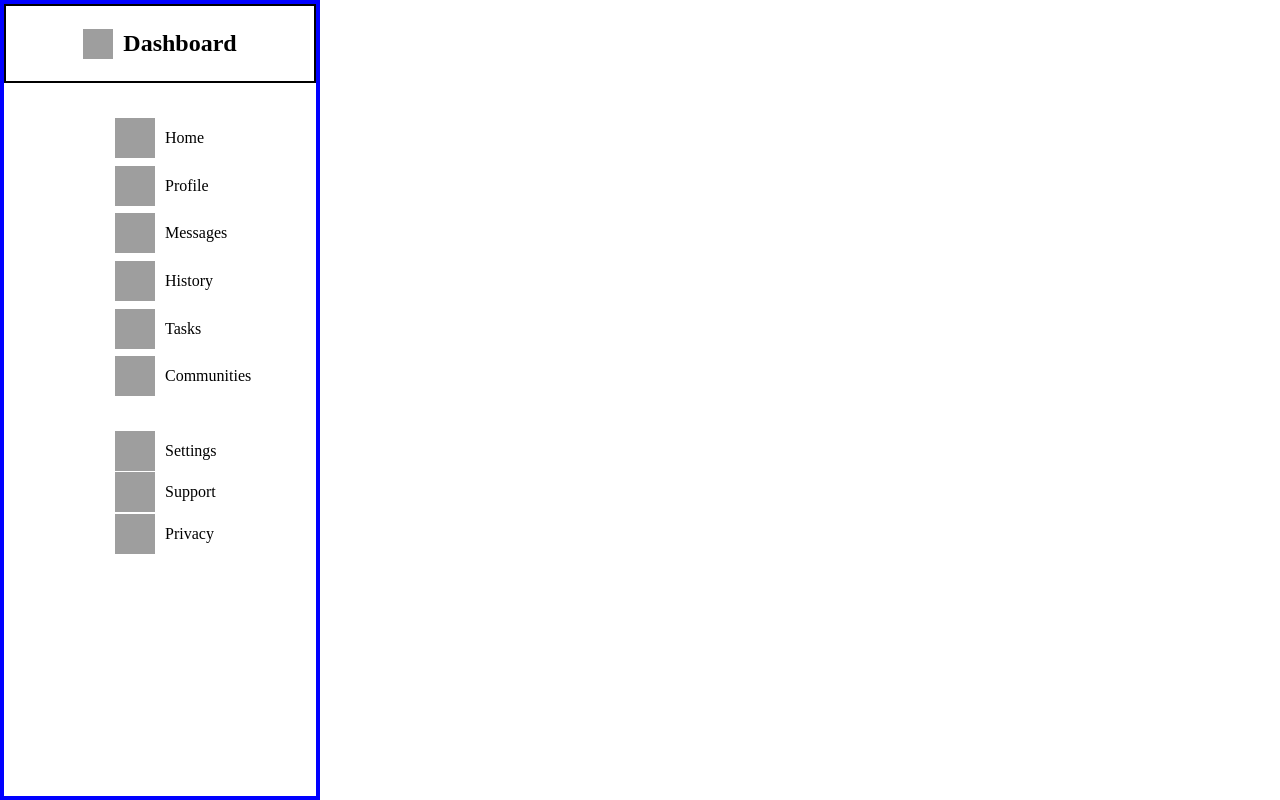
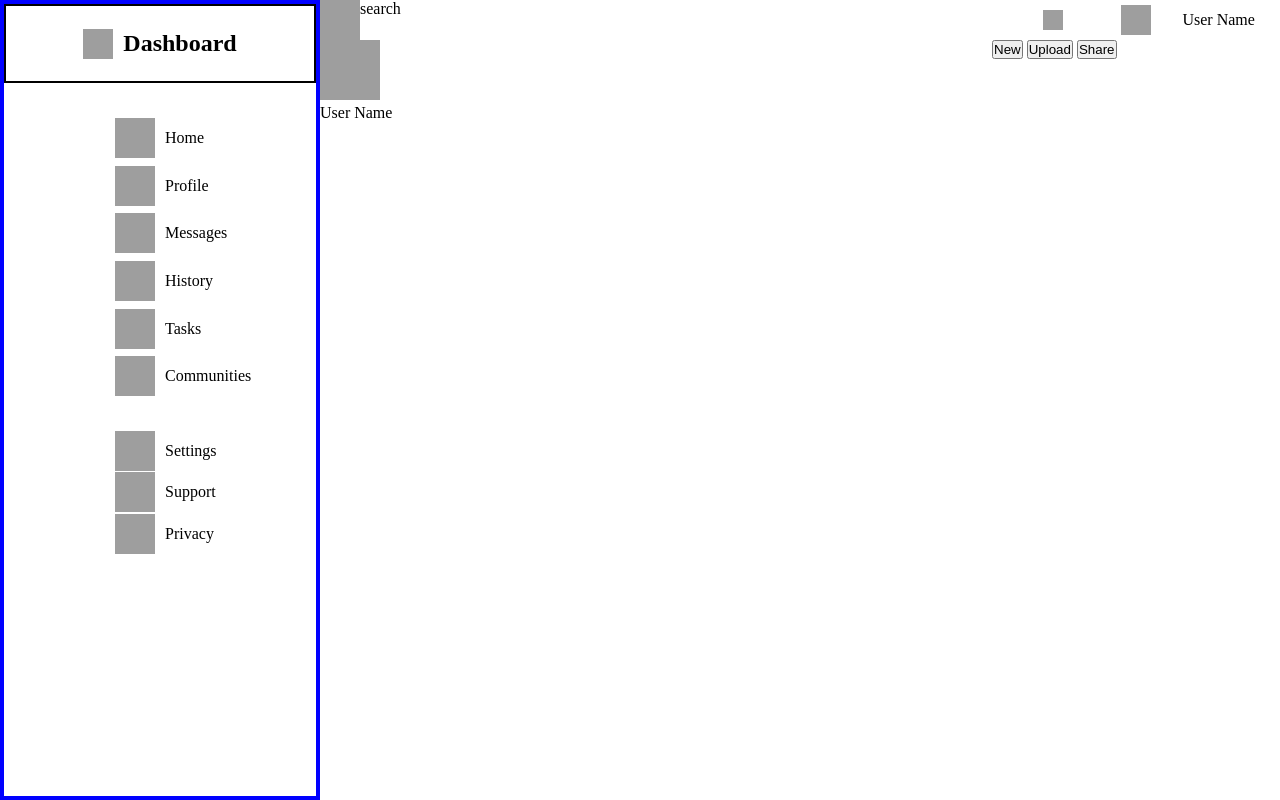
Before and after one commit to RazvanUscatuN/Admin-Dashboard, a plain HTML site: page index.html in a window 1280 px wide. Drawn offline with Linux system fonts and the light colour scheme; grey boxes are pictures that could not be loaded.

Commit message:
add header grid system

```diff
--- a/index.html
+++ b/index.html
@@ -65,17 +65,40 @@
               <p>Privacy</p>
             </img>
           </div>
+        </div>
+      </div>
+
+
+      <div class="header">
+        <div class="search-bar">
+          <img src="https://picsum.photos/20" alt="">
+          <p>search</p>
+        </div>
+        <div class="user-corner">
+          <img src="https://picsum.photos/20" alt="">
+          <img src="https://picsum.photos/30" alt="">
+          <p>User Name</p>
+        </div>
+
+        <div class="welcome-user">
+          <img src="https://picsum.photos/60" alt="">
+          <p> User Name</p>
+        </div>
+
+        <div class="user-buttons">
+          <button>New</button>
+          <button>Upload</button>
+          <button>Share</button>
+        </div>
 
 
 
-        </div>
+      </div>
 
 
 
 
 
-
-      </div>
     </div>
   </body>
 </html>
--- a/style.css
+++ b/style.css
@@ -71,3 +71,23 @@ body {
   display:grid;
   justify-self: end;
 }
+
+
+
+.header {
+  display:grid;
+  grid-template-columns: 70% 30%;
+  grid-template-rows: 30% 70%;
+}
+
+.search-bar{
+  display:flex;
+}
+
+.user-corner{
+  display:grid;
+  grid-template-columns: 1fr 1fr 1fr;
+  padding-left: 20px;
+  padding-right: 20px;
+  place-items: center;
+}
```
